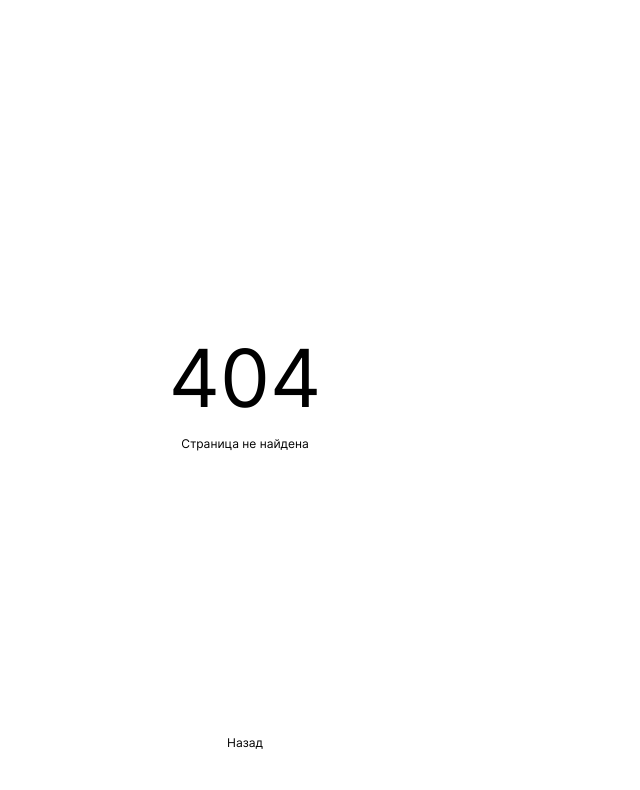
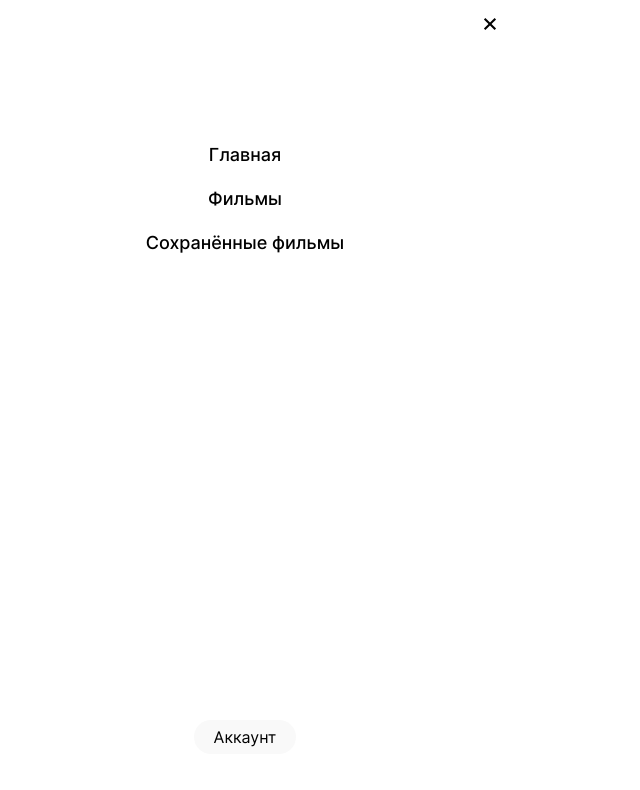
Before and after one commit to BakumenkoVS/movies-explorer-frontend, a React app: page /1 in a window 1280 px wide. Before the commit this address had no page. Shown: the whole page, without its empty margins (325-965 px from the left). Built offline with nearby package versions, Linux system fonts and the light colour scheme.

Commit message:
add new comp

```diff
--- a/src/components/AboutMe/AboutMe.js
+++ b/src/components/AboutMe/AboutMe.js
@@ -3,7 +3,7 @@ import me from "../../images/123.png";
 
 export default function AboutMe() {
    return (
-      <div className="about-me">
+      <div className="about-me" id="AboutMe">
          <h2 className="title">Студент</h2>
          <img src={me} className="about-me__img"></img>
          <h3 className="about-me__name">Владислав</h3>
--- a/src/components/AboutProject/AboutProject.js
+++ b/src/components/AboutProject/AboutProject.js
@@ -2,7 +2,7 @@ import "./AboutProject.css";
 
 export default function AboutProject() {
    return (
-      <div className="about-project" name="AboutProject">
+      <div className="about-project" id="AboutProject">
          <h2 className="title">О проекте</h2>
          <h3 className="about-project__subtitle">
             Дипломный проект включал 5 этапов
--- a/src/components/App/App.js
+++ b/src/components/App/App.js
@@ -9,6 +9,7 @@ import Register from "../Register/Register";
 import Login from "../Login/Login";
 import Profile from "../Profile/Profile";
 import NotFound from "../NotFound/NotFound";
+import Menu from "../Menu/Menu";
 export default function App() {
    return (
       <div className="page">
@@ -20,6 +21,8 @@ export default function App() {
             <Route path="/signin" element={<Login />} />
             <Route path="/profile" element={<Profile />} />
             <Route path="*" element={<NotFound />} />
+            <Route path="/1" element={<Menu />} />
+
          </Routes>
       </div>
    );
--- a/src/components/HeaderMain/HeaderMain.css
+++ b/src/components/HeaderMain/HeaderMain.css
@@ -28,6 +28,8 @@
    font-weight: 500;
    font-size: 10px;
    line-height: 16px;
+   text-decoration: none;
+   color: #000000;
 }
 
 .header__link_button{
--- a/src/components/HeaderMain/HeaderMain.js
+++ b/src/components/HeaderMain/HeaderMain.js
@@ -5,10 +5,13 @@ import { Link, Route, Routes } from "react-router-dom";
 export default function Header() {
    return (
       <header className="header">
-         <img src={logo} className="logo" alt="Логотип" />
+         <Link to="/">
+            <img src={logo} className="logo" alt="Логотип" />
+         </Link>
+
          <div className="heder__links">
-            <a className="header__link">Регистрация</a>
-            <a className="header__link header__link_button">Войти</a>
+            <Link to='/signup' className="header__link">Регистрация</Link>
+            <Link to='/signin' className="header__link header__link_button">Войти</Link>
          </div>
       </header>
    );
--- a/src/components/HeaderMovies/HeaderMovies.js
+++ b/src/components/HeaderMovies/HeaderMovies.jsx
@@ -1,11 +1,14 @@
 import React from "react";
 import navIcon from "../../images/Navigation-icon.svg";
 import logo from "../../images/logo.svg";
+import { Link } from 'react-router-dom';
 
 export default function HederMovies() {
    return (
       <header className="header header_movies">
-         <img src={logo} className="logo" alt="Логотип" />
+         <Link to="/">
+            <img src={logo} className="logo" alt="Логотип" />
+         </Link>
          <img
             src={navIcon}
             className="heder__nav-logo"
--- /dev/null
+++ b/src/components/Menu/Menu.css
@@ -0,0 +1,54 @@
+.menu {
+   max-width: 540px;
+   width: 100%;
+   position: relative;
+}
+
+.menu__close-button {
+   position: absolute;
+   top: 13.44px;
+   right: 13.44px;
+   background-color: white;
+   border: 0;
+   width: 23px;
+   height: 23px;
+   padding: 0;
+   cursor: pointer;
+}
+
+.menu__close-button_img {
+   width: 22px;
+   height: 22px;
+}
+
+.menu__links {
+   display: flex;
+   flex-direction: column;
+   margin-top: 144px;
+}
+
+.menu__link {
+   text-decoration: none;
+   color: black;
+   text-align: center;
+   padding-bottom: 7px;
+   margin: 0 auto 15px;
+   font-weight: 500;
+   font-size: 18px;
+   line-height: 22px;
+}
+
+.menu__link_active {
+   border-bottom: 2px solid black;
+}
+
+.menu__profile-link {
+   background: #f9f9f9;
+   border-radius: 20px;
+   padding: 8px 20px;
+   margin: 444px auto 32px;
+   color: #000;
+   border-radius: 20px;
+   text-decoration: none;
+   cursor: pointer;
+}
--- /dev/null
+++ b/src/components/Menu/Menu.jsx
@@ -0,0 +1,27 @@
+import React from "react";
+import { NavLink } from "react-router-dom";
+import "./Menu.css";
+import close from "../../images/close_icon.svg";
+export default function Menu() {
+   return (
+      <nav className="menu">
+         <button className="menu__close-button">
+            <img src={close} className="menu__close-button_img"></img>
+         </button>
+         <div className="menu__links">
+            <NavLink to="/" className="menu__link" activeClassName="menu__link_active">
+               Главная
+            </NavLink>
+            <NavLink to="/movies" className="menu__link" activeClassName="menu__link_active">
+               Фильмы
+            </NavLink>
+            <NavLink to="/" className="menu__link" activeClassName="menu__link_active">
+               Сохранённые фильмы
+            </NavLink>
+            <NavLink to="/profile" className="menu__profile-link">
+            Аккаунт
+            </NavLink>
+         </div>
+      </nav>
+   );
+}
--- a/src/components/Movies/Movies.js
+++ b/src/components/Movies/Movies.js
@@ -5,6 +5,7 @@ import SearchForm from "./../SearchForm/SearchForm";
 import MoviesCardList from "./../MoviesCardList/MoviesCardList";
 import More from "./../More/More";
 import Footer from "../Footer/Footer";
+import Menu from "../Menu/Menu";
 export default function Movies() {
    return (
       <div className="movies">
--- a/src/components/NotFound/NotFound.css
+++ b/src/components/NotFound/NotFound.css
@@ -25,7 +25,8 @@
    font-weight: 400;
    font-size: 12px;
    line-height: 15px;
-   text-decoration: none;
-   color: #000;
+   border: 0;
+   background-color: white;
    margin: 284px 0 30px;
+   cursor: pointer;
 }
--- a/src/components/NotFound/NotFound.js
+++ b/src/components/NotFound/NotFound.js
@@ -1,14 +1,16 @@
 import React from "react";
-import { Link } from "react-router-dom";
+import { Link, useNavigate } from "react-router-dom";
 import "./NotFound.css";
 export default function NotFound() {
+    const history = useNavigate();
+    const goBack = () => history(-1);
    return (
       <div className="notFound">
          <h2 className="notFound__title">404</h2>
          <p className="notFound__subtitle">Страница не найдена</p>
-         <Link to="/" className="notFound__link">
+         <button onClick={goBack} className="notFound__link">
             Назад
-         </Link>
+         </button>
       </div>
    );
 }
--- a/src/components/Techs/Techs.js
+++ b/src/components/Techs/Techs.js
@@ -3,7 +3,7 @@ import "./Techs.css";
 
 export default function Techs() {
    return (
-      <div className="techs" name="Techs">
+      <div className="techs" id="Techs">
          <h2 className="title">Технологии</h2>
          <h3 className="techs__subtitle">7 технологий</h3>
          <p className="techs__text">
```
Also changed, not shown: src/images/close_icon.svg (added).
